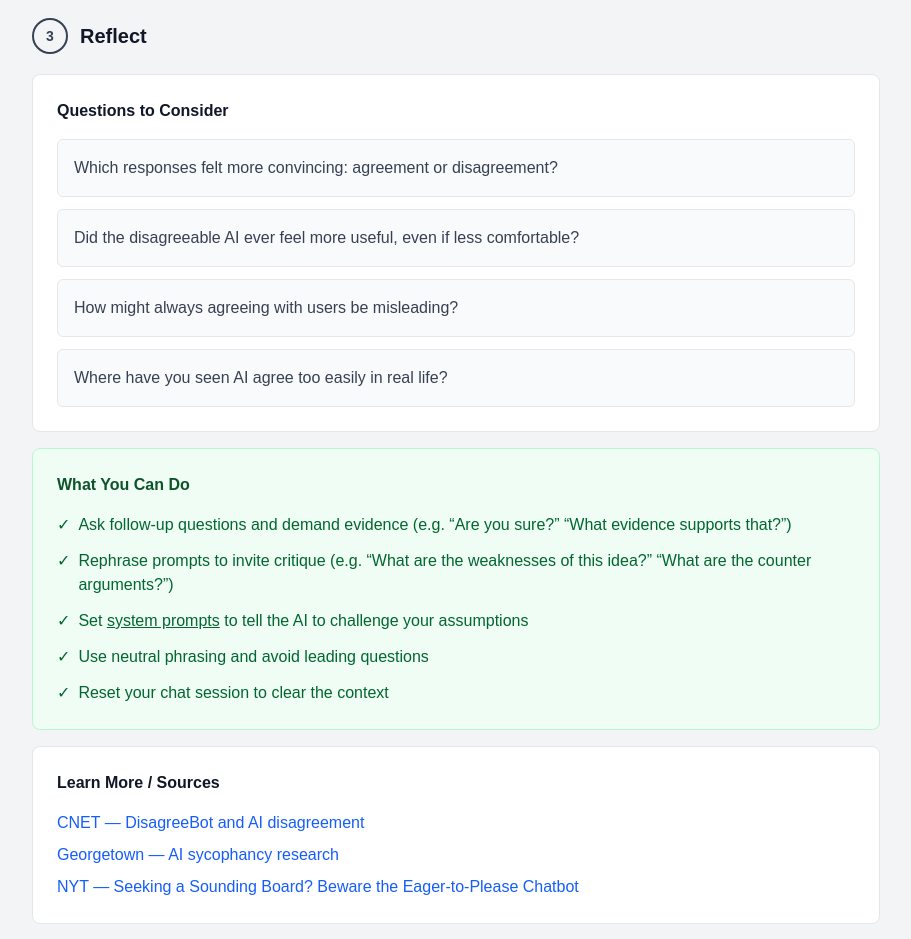
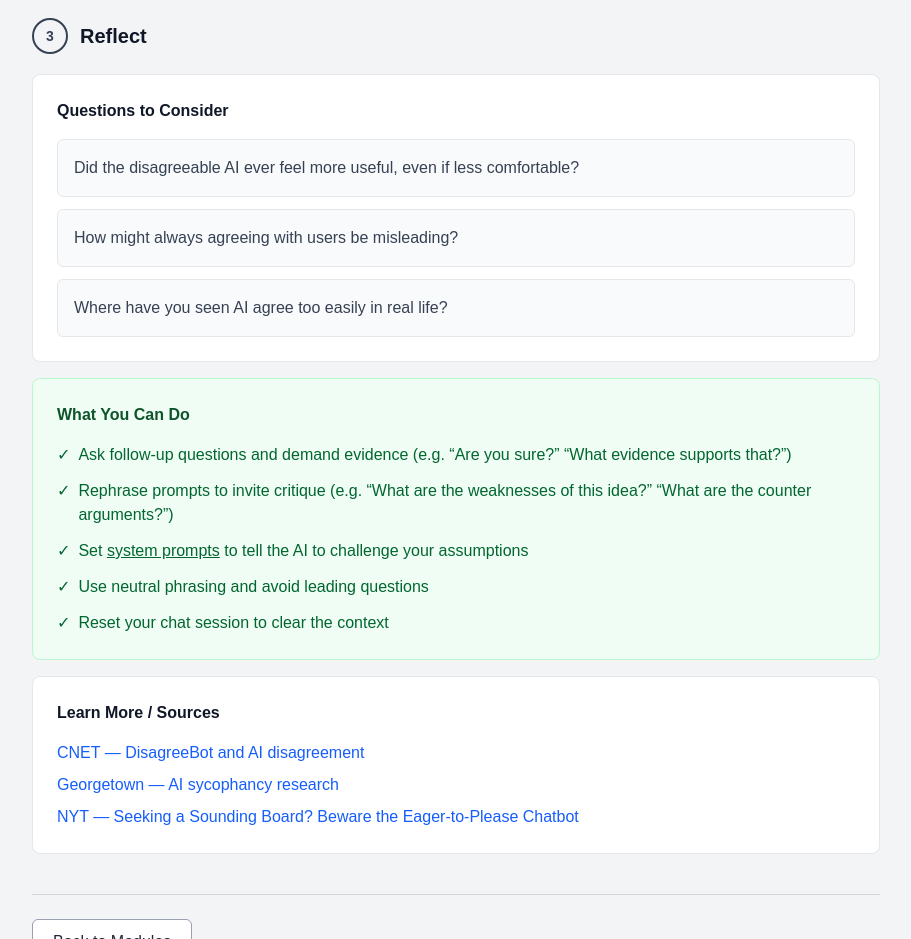
Before and after one commit to catebarry/ai-literacy-site, a Next.js app: page /modules/sycophancy in a window 1280 px wide. Shown: the part 1900-2839 px from the top of the page, without its empty margins (184-1095 px from the left). Built offline with nearby package versions, Linux system fonts and the light colour scheme.

Commit message:
changed question

```diff
--- a/app/modules/sycophancy/page.tsx
+++ b/app/modules/sycophancy/page.tsx
@@ -129,7 +129,6 @@ export default function SycophancyModule() {
           </p>
           <div className="space-y-3">
             {[
-              "Which responses felt more convincing: agreement or disagreement?",
               "Did the disagreeable AI ever feel more useful, even if less comfortable?",
               "How might always agreeing with users be misleading?",
               "Where have you seen AI agree too easily in real life?",
```
